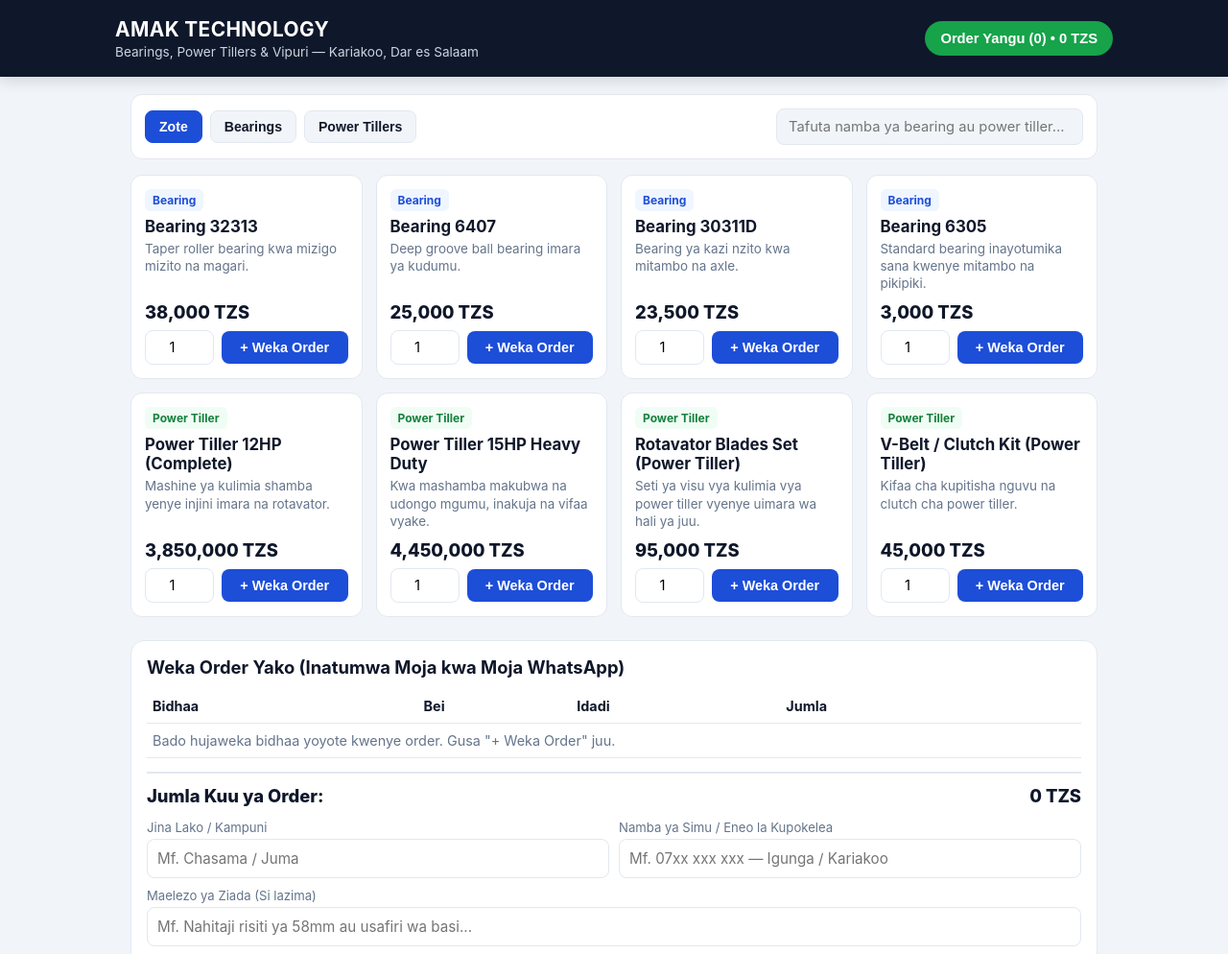
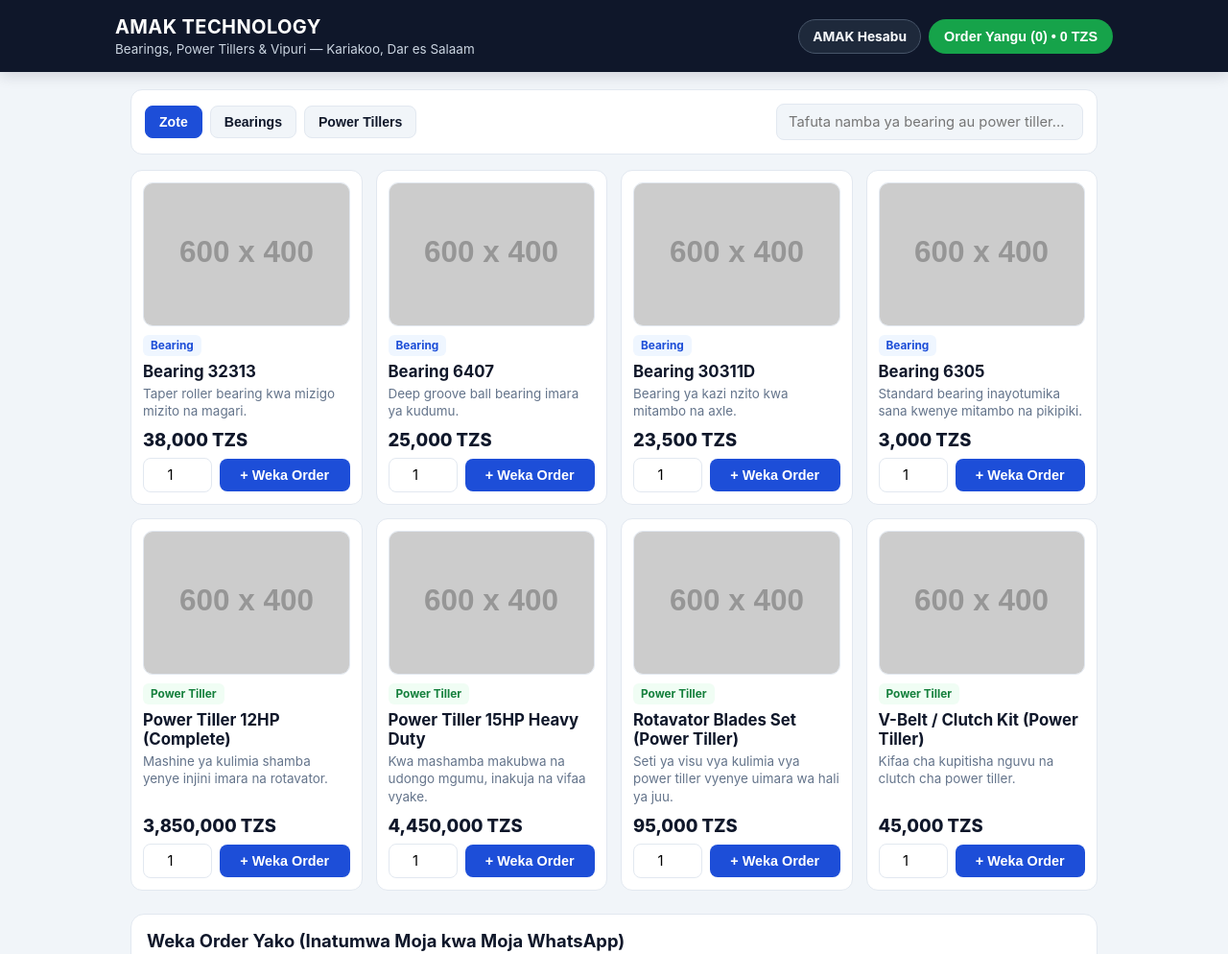
Before and after one commit to smartscapearchitects/Amak-store, a plain HTML site: page index.html in a window 1280 px wide. Shown: the top 994 px of the page at 96% size. Drawn offline with Linux system fonts and the light colour scheme; placeholder pictures from the web are drawn by us.

Commit message:
Refactor header styles and add actions section
Updated styles for header, brand, and product card elements. Added a new header actions section with a link and button.

```diff
--- a/index.html
+++ b/index.html
@@ -26,7 +26,7 @@
     header {
       background: var(--primary);
       color: #ffffff;
-      padding: 18px 16px;
+      padding: 16px;
       position: sticky;
       top: 0;
       z-index: 50;
@@ -38,11 +38,23 @@
       display: flex;
       justify-content: space-between;
       align-items: center;
-      gap: 12px;
+      gap: 10px;
       flex-wrap: wrap;
     }
-    .brand h1 { margin: 0; font-size: 1.3rem; letter-spacing: 0.4px; }
-    .brand p { margin: 3px 0 0; font-size: 0.85rem; color: #cbd5e1; }
+    .brand h1 { margin: 0; font-size: 1.25rem; letter-spacing: 0.4px; }
+    .brand p { margin: 3px 0 0; font-size: 0.84rem; color: #cbd5e1; }
+    .header-actions { display: flex; gap: 8px; flex-wrap: wrap; align-items: center; }
+    .hesabu-link {
+      text-decoration: none;
+      background: #1e293b;
+      color: #f8fafc;
+      border: 1px solid #475569;
+      border-radius: 999px;
+      padding: 9px 14px;
+      font-weight: 700;
+      font-size: 0.86rem;
+    }
+    .hesabu-link:hover { background: #334155; }
     .cart-pill {
       background: var(--accent);
       color: #fff;
@@ -50,7 +62,7 @@
       border-radius: 999px;
       padding: 10px 16px;
       font-weight: 700;
-      font-size: 0.92rem;
+      font-size: 0.9rem;
       cursor: pointer;
     }
     .cart-pill:hover { background: var(--accent-hover); }
@@ -109,15 +121,32 @@
       background: var(--card);
       border: 1px solid var(--border);
       border-radius: 12px;
-      padding: 14px;
+      padding: 12px;
       display: flex;
       flex-direction: column;
       justify-content: space-between;
       gap: 10px;
     }
+    .prod-img-wrap {
+      width: 100%;
+      height: 150px;
+      border-radius: 10px;
+      overflow: hidden;
+      background: #f8fafc;
+      border: 1px solid var(--border);
+      display: flex;
+      align-items: center;
+      justify-content: center;
+    }
+    .prod-img-wrap img {
+      width: 100%;
+      height: 100%;
+      object-fit: cover;
+      display: block;
+    }
     .badge {
       display: inline-block;
-      font-size: 0.75rem;
+      font-size: 0.74rem;
       font-weight: 700;
       padding: 4px 8px;
       border-radius: 6px;
@@ -209,7 +238,7 @@
     }
     @media (max-width: 600px) { .form-grid { grid-template-columns: 1fr; } }
     label { display: block; font-size: 0.82rem; color: var(--muted); margin-bottom: 4px; }
-    input, textarea {
+    input {
       width: 100%;
       padding: 10px;
       border-radius: 8px;
@@ -240,9 +269,14 @@
         <h1>AMAK TECHNOLOGY</h1>
         <p>Bearings, Power Tillers &amp; Vipuri — Kariakoo, Dar es Salaam</p>
       </div>
-      <button type="button" class="cart-pill" onclick="scrollToOrder()">
-        Order Yangu (<span id="headerCount">0</span>) • <span id="headerTotal">0</span> TZS
-      </button>
+      <div class="header-actions">
+        <a class="hesabu-link" href="https://smartscapearchitects.github.io/amak-hesabu.html/" target="_blank" rel="noopener">
+          AMAK Hesabu
+        </a>
+        <button type="button" class="cart-pill" onclick="scrollToOrder()">
+          Order Yangu (<span id="headerCount">0</span>) • <span id="headerTotal">0</span> TZS
+        </button>
+      </div>
     </div>
   </header>
 
@@ -310,16 +344,72 @@
     // BADILISHA NAMBA HII YA WHATSAPP KWA NAMBA YA DUKA LAKO (mfano 2557XXXXXXXX)
     const AMAK_WHATSAPP_NUMBER = "255700000000";
 
-    // ORODHA YA BIDHAA: Hariri majina, maelezo, na bei (TZS) kulingana na stock yako ya sasa
+    // Unaweza kuweka URL ya picha halisi kwenye 'img' ya kila bidhaa (mfano ./images/32313.jpg au link ya picha)
     const PRODUCTS = [
-      { id: "b-32313", cat: "bearing", name: "Bearing 32313", desc: "Taper roller bearing kwa mizigo mizito na magari.", price: 38000 },
-      { id: "b-6407", cat: "bearing", name: "Bearing 6407", desc: "Deep groove ball bearing imara ya kudumu.", price: 25000 },
-      { id: "b-30311d", cat: "bearing", name: "Bearing 30311D", desc: "Bearing ya kazi nzito kwa mitambo na axle.", price: 23500 },
-      { id: "b-6305", cat: "bearing", name: "Bearing 6305", desc: "Standard bearing inayotumika sana kwenye mitambo na pikipiki.", price: 3000 },
-      { id: "pt-12hp", cat: "tiller", name: "Power Tiller 12HP (Complete)", desc: "Mashine ya kulimia shamba yenye injini imara na rotavator.", price: 3850000 },
-      { id: "pt-15hp", cat: "tiller", name: "Power Tiller 15HP Heavy Duty", desc: "Kwa mashamba makubwa na udongo mgumu, inakuja na vifaa vyake.", price: 4450000 },
-      { id: "pt-blade", cat: "tiller", name: "Rotavator Blades Set (Power Tiller)", desc: "Seti ya visu vya kulimia vya power tiller vyenye uimara wa hali ya juu.", price: 95000 },
-      { id: "pt-belt", cat: "tiller", name: "V-Belt / Clutch Kit (Power Tiller)", desc: "Kifaa cha kupitisha nguvu na clutch cha power tiller.", price: 45000 }
+      {
+        id: "b-32313",
+        cat: "bearing",
+        name: "Bearing 32313",
+        desc: "Taper roller bearing kwa mizigo mizito na magari.",
+        price: 38000,
+        img: "https://placehold.co/600x400/e2e8f0/0f172a?text=Bearing+32313"
+      },
+      {
+        id: "b-6407",
+        cat: "bearing",
+        name: "Bearing 6407",
+        desc: "Deep groove ball bearing imara ya kudumu.",
+        price: 25000,
+        img: "https://placehold.co/600x400/e2e8f0/0f172a?text=Bearing+6407"
+      },
+      {
+        id: "b-30311d",
+        cat: "bearing",
+        name: "Bearing 30311D",
+        desc: "Bearing ya kazi nzito kwa mitambo na axle.",
+        price: 23500,
+        img: "https://placehold.co/600x400/e2e8f0/0f172a?text=Bearing+30311D"
+      },
+      {
+        id: "b-6305",
+        cat: "bearing",
+        name: "Bearing 6305",
+        desc: "Standard bearing inayotumika sana kwenye mitambo na pikipiki.",
+        price: 3000,
+        img: "https://placehold.co/600x400/e2e8f0/0f172a?text=Bearing+6305"
+      },
+      {
+        id: "pt-12hp",
+        cat: "tiller",
+        name: "Power Tiller 12HP (Complete)",
+        desc: "Mashine ya kulimia shamba yenye injini imara na rotavator.",
+        price: 3850000,
+        img: "https://placehold.co/600x400/dcfce7/14532d?text=Power+Tiller+12HP"
+      },
+      {
+        id: "pt-15hp",
+        cat: "tiller",
+        name: "Power Tiller 15HP Heavy Duty",
+        desc: "Kwa mashamba makubwa na udongo mgumu, inakuja na vifaa vyake.",
+        price: 4450000,
+        img: "https://placehold.co/600x400/dcfce7/14532d?text=Power+Tiller+15HP"
+      },
+      {
+        id: "pt-blade",
+        cat: "tiller",
+        name: "Rotavator Blades Set (Power Tiller)",
+        desc: "Seti ya visu vya kulimia vya power tiller vyenye uimara wa hali ya juu.",
+        price: 95000,
+        img: "https://placehold.co/600x400/dcfce7/14532d?text=Rotavator+Blades"
+      },
+      {
+        id: "pt-belt",
+        cat: "tiller",
+        name: "V-Belt / Clutch Kit (Power Tiller)",
+        desc: "Kifaa cha kupitisha nguvu na clutch cha power tiller.",
+        price: 45000,
+        img: "https://placehold.co/600x400/dcfce7/14532d?text=Clutch+%26+Belt+Kit"
+      }
     ];
 
     let activeCat = "all";
@@ -355,7 +445,12 @@
       grid.innerHTML = filtered.map(p => `
         <div class="prod-card">
           <div>
-            <span class="badge ${p.cat === "tiller" ? "tiller" : ""}">${p.cat === "tiller" ? "Power Tiller" : "Bearing"}</span>
+            <div class="prod-img-wrap">
+              <img src="${escapeHtml(p.img)}" alt="${escapeHtml(p.name)}" loading="lazy" onerror="this.style.display='none'" />
+            </div>
+            <div style="margin-top:8px;">
+              <span class="badge ${p.cat === "tiller" ? "tiller" : ""}">${p.cat === "tiller" ? "Power Tiller" : "Bearing"}</span>
+            </div>
             <h3 class="prod-title">${escapeHtml(p.name)}</h3>
             <p class="prod-desc">${escapeHtml(p.desc)}</p>
           </div>
```
